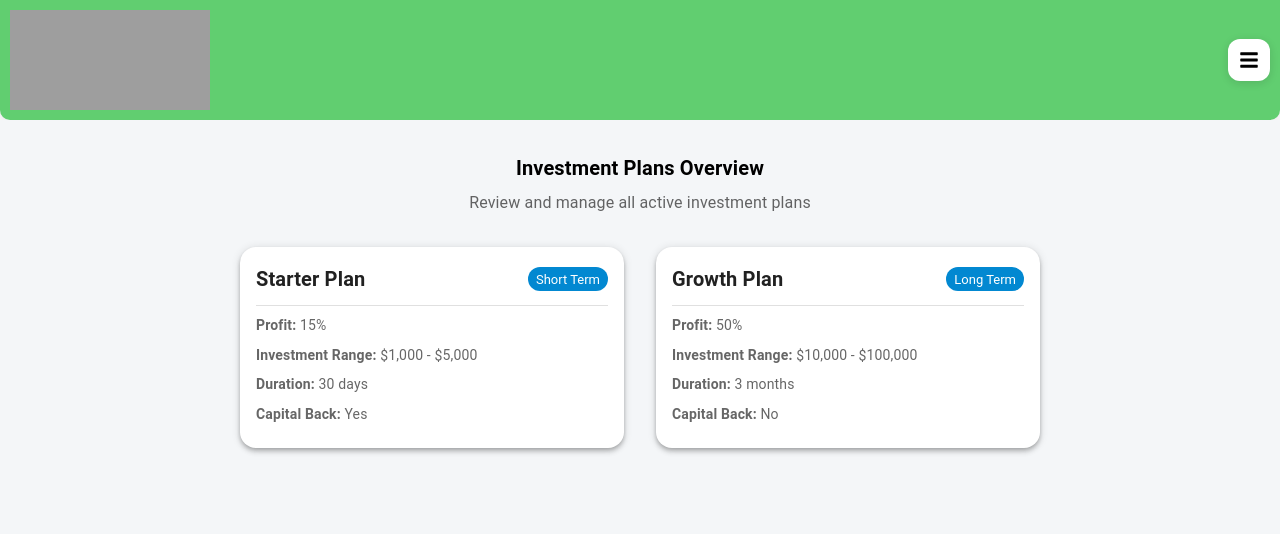
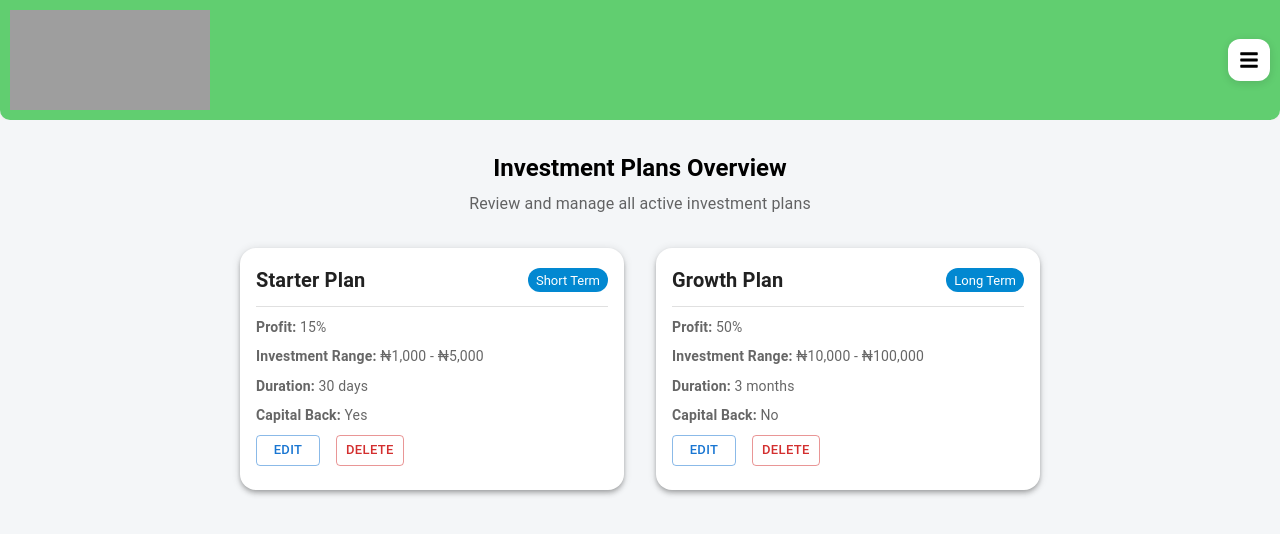
Before and after one commit to Omekagu/thunder, a Next.js app: page /admin/InvestmentPlanList in a window 1280 px wide. Shown: the top 534 px of the page. Built offline with nearby package versions, Linux system fonts and the light colour scheme; grey boxes are pictures that could not be loaded.

Commit message:
investmentlist edit and delete button added

```diff
--- a/src/pages/admin/InvestmentPlanList.jsx
+++ b/src/pages/admin/InvestmentPlanList.jsx
@@ -5,13 +5,13 @@ import { useState } from 'react'
 import {
   Box,
   Typography,
-  Paper,
   Grid,
   Card,
   CardContent,
   Divider,
   Chip,
-  Stack
+  Stack,
+  Button
 } from '@mui/material'
 import AdminHeader from '../../Components/Admin/AdminHeader'
 
@@ -43,6 +43,14 @@ const mockPlans = [
 export default function InvestmentPlanList () {
   const [plans, setPlans] = useState(mockPlans)
 
+  const handleDelete = id => {
+    setPlans(prev => prev.filter(plan => plan.id !== id))
+  }
+
+  const handleEdit = id => {
+    alert('Edit Plan ID: ' + id)
+  }
+
   return (
     <>
       <AdminHeader />
@@ -54,7 +62,7 @@ export default function InvestmentPlanList () {
         }}
       >
         <Typography
-          variant='h6'
+          variant='h5'
           fontWeight={700}
           textAlign='center'
           gutterBottom
@@ -98,8 +106,8 @@ export default function InvestmentPlanList () {
                     </Typography>
 
                     <Typography variant='body2' color='text.secondary'>
-                      <strong>Investment Range:</strong> $
-                      {plan.minAmount.toLocaleString()} - $
+                      <strong>Investment Range:</strong> ₦
+                      {plan.minAmount.toLocaleString()} - ₦
                       {plan.maxAmount.toLocaleString()}
                     </Typography>
 
@@ -112,6 +120,25 @@ export default function InvestmentPlanList () {
                       <strong>Capital Back:</strong>{' '}
                       {plan.capitalBack ? 'Yes' : 'No'}
                     </Typography>
+
+                    <Stack direction='row' spacing={2} mt={1}>
+                      <Button
+                        variant='outlined'
+                        size='small'
+                        color='primary'
+                        onClick={() => handleEdit(plan.id)}
+                      >
+                        Edit
+                      </Button>
+                      <Button
+                        variant='outlined'
+                        size='small'
+                        color='error'
+                        onClick={() => handleDelete(plan.id)}
+                      >
+                        Delete
+                      </Button>
+                    </Stack>
                   </Stack>
                 </CardContent>
               </Card>
```
